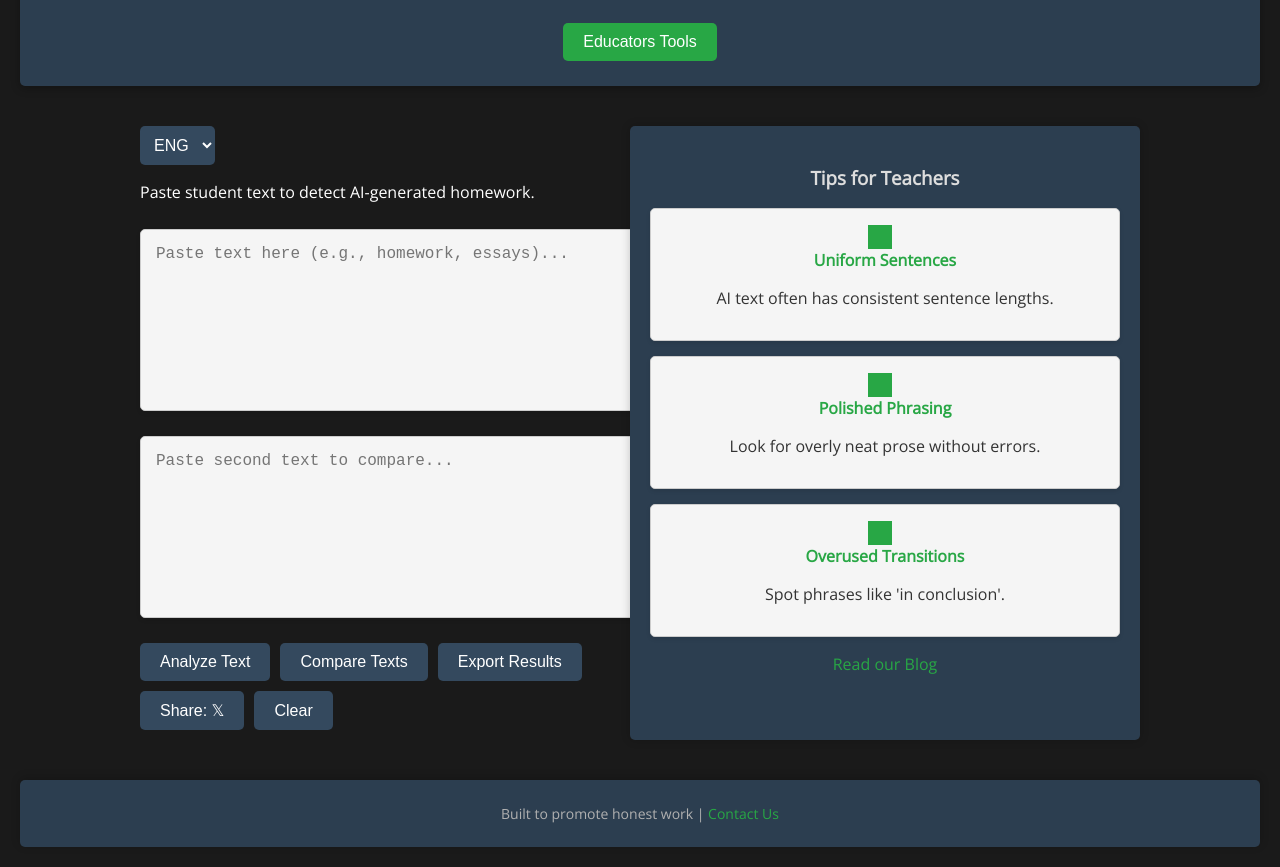
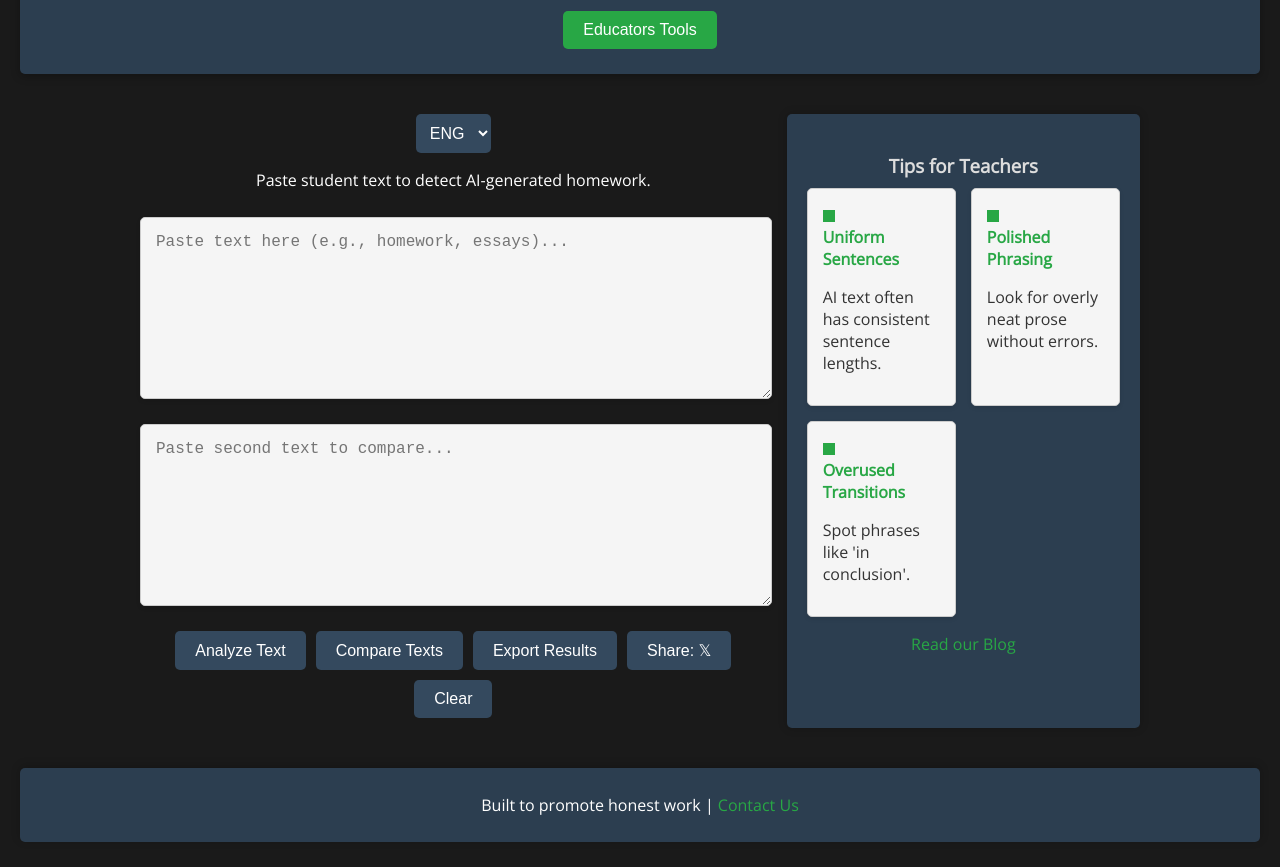
Before and after one commit to Aeell/ai-text-detector, a plain HTML site: page index.html in a window 1280 px wide. Shown: the part 198-1065 px from the top of the page. Drawn offline with nearby package versions, Linux system fonts and the light colour scheme.

Commit message:
index.html

```diff
--- a/index.html
+++ b/index.html
@@ -71,16 +71,16 @@
       padding: 15px;
       color: #fff;
       background-color: #2c3e50;
-      position: relative;
       border-radius: 5px;
       box-shadow: 0 2px 10px rgba(0, 0, 0, 0.3);
     }
     h1 {
       margin: 0;
-      font-size: 2.5em;
+      font-size: 2em;
     }
     h3 {
       color: #ddd;
+      margin-bottom: 10px;
     }
     h4 {
       margin: 0 0 5px;
@@ -93,16 +93,16 @@
       padding: 20px;
     }
     .input-section {
-      flex: 1;
+      flex: 2;
       padding-right: 20px;
-      text-align: left;
+      text-align: center;
     }
     .lang-toggle {
       margin-bottom: 10px;
     }
     textarea {
       width: 100%;
-      max-width: 100%;
+      max-width: 600px;
       height: 150px;
       padding: 15px;
       font-size: 16px;
@@ -110,7 +110,7 @@
       color: #333;
       border: 1px solid #ccc;
       border-radius: 5px;
-      margin: 10px 0;
+      margin: 10px auto;
       resize: vertical;
       box-shadow: 0 2px 4px rgba(0, 0, 0, 0.1);
     }
@@ -119,6 +119,7 @@
       flex-wrap: wrap;
       gap: 10px;
       margin: 10px 0;
+      justify-content: center;
     }
     button {
       padding: 10px 20px;
@@ -159,9 +160,10 @@
       box-shadow: 0 0 10px rgba(0, 0, 0, 0.2);
     }
     .tips-container {
-      display: flex;
-      flex-direction: column;
+      display: grid;
+      grid-template-columns: repeat(2, 1fr);
       gap: 15px;
+      margin-bottom: 10px;
     }
     .tip-item {
       background-color: #f5f5f5;
@@ -170,22 +172,23 @@
       border: 1px solid #ccc;
       border-radius: 5px;
       box-shadow: 0 2px 4px rgba(0, 0, 0, 0.1);
+      text-align: left;
     }
     .icon {
       display: inline-block;
-      width: 24px;
-      height: 24px;
-      background-color: #28a745; /* Placeholder color */
-      margin-right: 10px;
+      width: 12px;
+      height: 12px;
+      background-color: #28a745;
+      margin-right: 8px;
       vertical-align: middle;
     }
     footer {
+      padding: 10px;
+      color: #fff;
       background-color: #2c3e50;
-      padding: 10px;
-      font-size: 14px;
-      color: #b0b0b0;
       border-radius: 5px;
       box-shadow: 0 -2px 10px rgba(0, 0, 0, 0.2);
+      margin-top: auto;
     }
     a { color: #28a745; text-decoration: none; }
     .theme-banner {
@@ -205,7 +208,7 @@
       border: none;
       border-radius: 5px;
       cursor: pointer;
-      margin: 10px;
+      margin: 10px 0;
     }
     #educatorsBtn:hover {
       background-color: #218838;
@@ -214,10 +217,9 @@
       .container { flex-direction: column; }
       .input-section { padding-right: 0; }
       .sidebar { margin-top: 20px; }
+      .tips-container { grid-template-columns: 1fr; }
       textarea { width: 100%; }
       .button-group { flex-direction: column; }
-      .tips-container { flex-direction: row; flex-wrap: wrap; gap: 10px; }
-      .tip-item { flex: 1 1 calc(50% - 5px); }
     }
   </style>
 </head>
```
